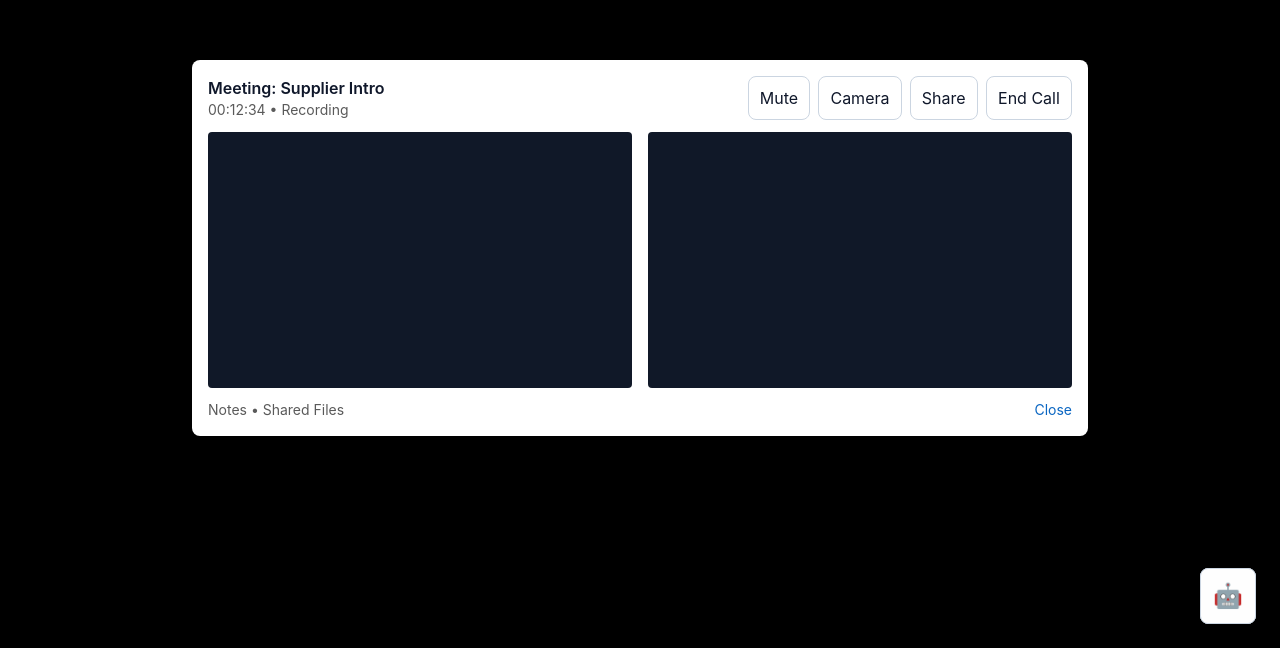
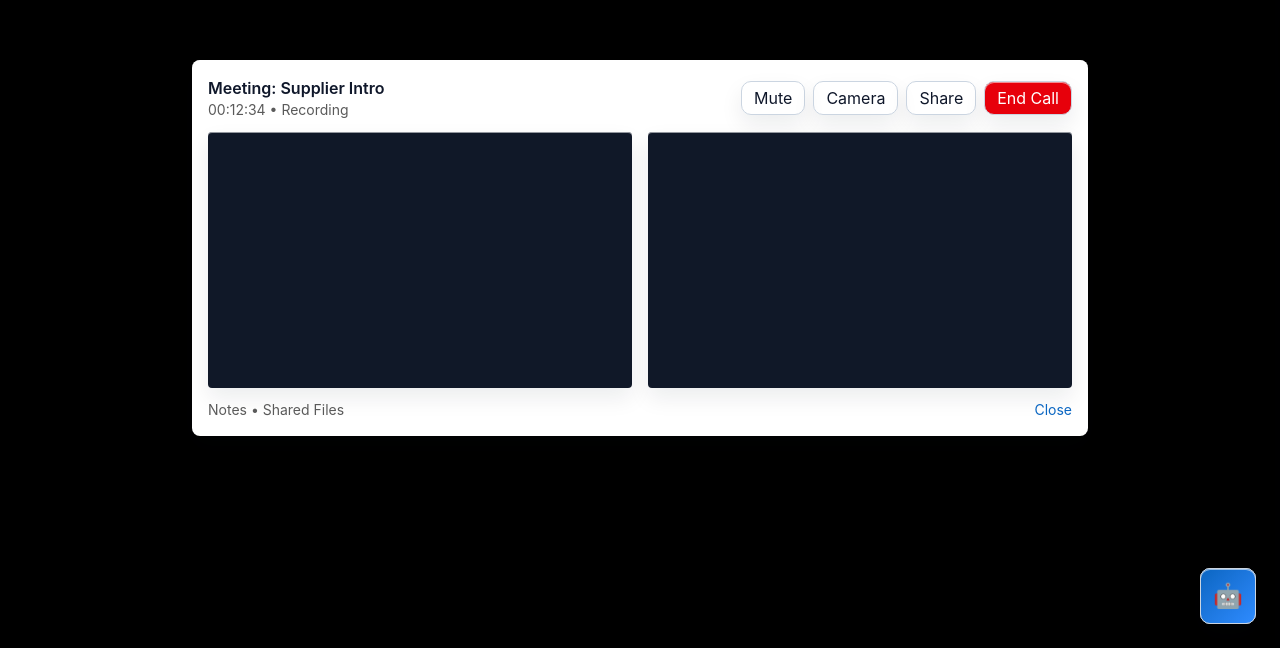
Before and after one commit to gamertoky1188gro/A-Peronson-s-Website, a React (Vite) app: page /call in a window 1280 px wide. Shown: the part 152-800 px from the top of the page. Built offline with nearby package versions, Linux system fonts and the light colour scheme; no server answers.

Commit message:
Polish global 3D styling across all UI elements

```diff
--- a/src/App.css
+++ b/src/App.css
@@ -53,12 +53,66 @@ body {
 
 .stack { display: grid; gap: 0.5rem; }
 
-input, select, textarea, button {
+/* Modern 3D base for all elements */
+.card,
+.bg-white,
+.bg-gray-50,
+.bg-gray-100,
+[class*='rounded'] {
+  box-shadow:
+    inset 0 1px 0 rgba(255, 255, 255, 0.55),
+    0 10px 22px rgba(15, 23, 42, 0.08);
+  transition: transform 180ms ease, box-shadow 180ms ease, border-color 180ms ease;
+}
+
+button,
+.btn,
+a[class*='px-'],
+a[class*='py-'] {
   border: 1px solid var(--border);
-  background: color-mix(in srgb, var(--surface) 92%, transparent);
+  border-radius: 10px;
+  box-shadow:
+    inset 0 1px 0 rgba(255, 255, 255, 0.55),
+    0 6px 14px rgba(15, 23, 42, 0.12);
+  transition: transform 140ms ease, box-shadow 140ms ease, filter 140ms ease;
+}
+
+button:hover,
+.btn:hover,
+a:hover {
+  transform: translateY(-1px);
+}
+
+input, select, textarea {
+  border: 1px solid var(--border);
+  background: color-mix(in srgb, var(--surface) 94%, transparent);
   color: var(--text);
   padding: 0.55rem 0.7rem;
-  border-radius: 8px;
+  border-radius: 10px;
+  box-shadow: inset 0 1px 0 rgba(255, 255, 255, 0.45), 0 6px 16px rgba(15, 23, 42, 0.06);
+}
+
+input:focus,
+select:focus,
+textarea:focus {
+  outline: none;
+  border-color: #38bdf8;
+  box-shadow: 0 0 0 3px rgba(56, 189, 248, 0.16), 0 8px 24px rgba(14, 165, 233, 0.16);
+}
+
+img,
+video {
+  border-radius: 12px;
+  box-shadow: 0 10px 24px rgba(15, 23, 42, 0.18);
+}
+
+table,
+thead,
+tbody,
+tr,
+th,
+td {
+  border-color: var(--border);
 }
 
 button { cursor: pointer; }
@@ -73,7 +127,7 @@ li { margin: 0.35rem 0; }
 :root.dark .bg-slate-900,
 :root.dark [class*='rounded'] {
   box-shadow:
-    inset 0 1px 0 rgba(255, 255, 255, 0.05),
+    inset 0 1px 0 rgba(255, 255, 255, 0.06),
     0 12px 24px rgba(0, 0, 0, 0.35),
     0 0 18px rgba(103, 232, 249, 0.14),
     0 0 30px rgba(139, 92, 246, 0.16);
@@ -94,6 +148,20 @@ li { margin: 0.35rem 0; }
 :root.dark .btn:hover,
 :root.dark a:hover {
   transform: translateY(-1px);
+  box-shadow:
+    inset 0 1px 0 rgba(255, 255, 255, 0.08),
+    0 9px 18px rgba(0, 0, 0, 0.42),
+    0 0 16px rgba(103, 232, 249, 0.32),
+    0 0 22px rgba(236, 72, 153, 0.26);
+}
+
+:root.dark input,
+:root.dark select,
+:root.dark textarea {
+  box-shadow:
+    inset 0 1px 0 rgba(255, 255, 255, 0.05),
+    0 10px 20px rgba(0, 0, 0, 0.3),
+    0 0 16px rgba(103, 232, 249, 0.12);
 }
 
 @media (max-width: 900px) {
```
